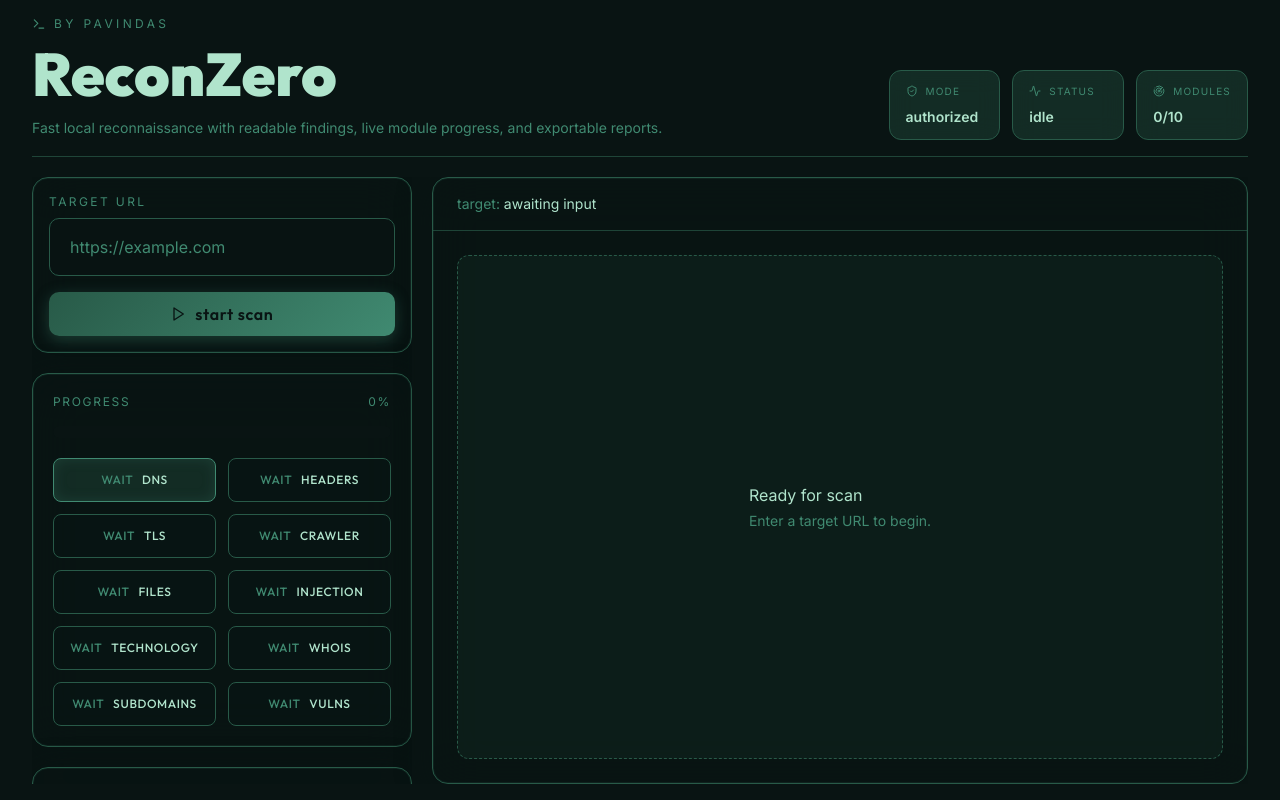
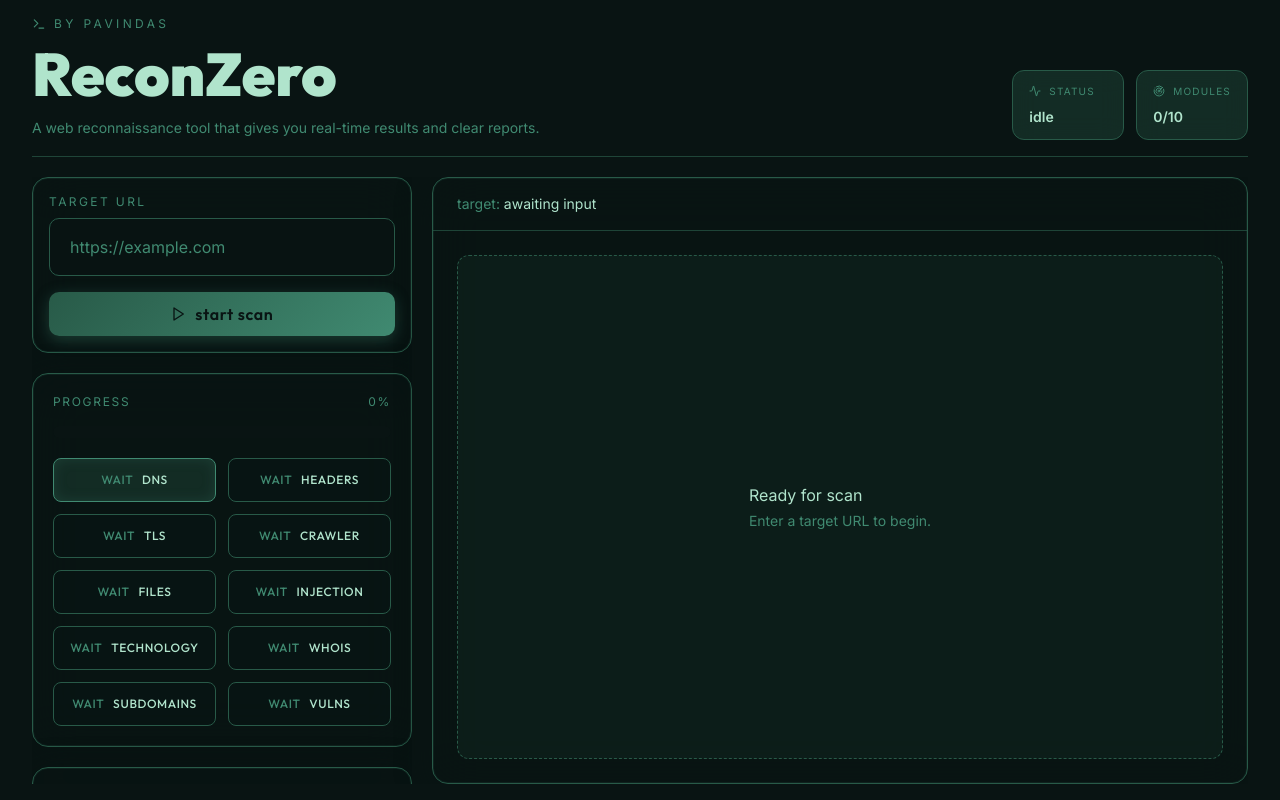
Before and after one commit to PavinDas/ReconZero, a React (Vite) app in the folder client/: page / in a window 1280 px wide. Built offline with nearby package versions, Linux system fonts and the light colour scheme.

Commit message:
REMOVED: mode tab from top

```diff
--- a/client/index.html
+++ b/client/index.html
@@ -19,7 +19,7 @@
 
     <!-- ─── Open Graph (Facebook / LinkedIn / Discord) ─────── -->
     <meta property="og:title" content="ReconZero – Local Web Recon Tool by Pavin Das" />
-    <meta property="og:description" content="Fast local reconnaissance with readable findings, live module progress, and exportable reports. Built by Pavin Das — Ethical Hacker & Web Application Tester." />
+    <meta property="og:description" content="A straightforward web reconnaissance tool that gives you real-time results and clear reports. Built by Pavin Das — Ethical Hacker & Web Application Tester." />
     <meta property="og:type" content="website" />
     <meta property="og:url" content="https://pavindas.github.io" />
     <meta property="og:image" content="https://avatars.githubusercontent.com/u/88970616?v=4" />
@@ -32,7 +32,7 @@
     <meta name="twitter:site" content="@pavin__das" />
     <meta name="twitter:creator" content="@pavin__das" />
     <meta name="twitter:title" content="ReconZero – Local Web Recon Tool by Pavin Das" />
-    <meta name="twitter:description" content="Fast local reconnaissance with readable findings, live module progress, and exportable reports. Built by Pavin Das — Ethical Hacker & Web Application Tester based in Bengaluru." />
+    <meta name="twitter:description" content="A straightforward web reconnaissance tool that gives you real-time results and clear reports. Built by Pavin Das — Ethical Hacker & Web Application Tester based in Bengaluru." />
     <meta name="twitter:image" content="https://avatars.githubusercontent.com/u/88970616?v=4" />
 
     <!-- ─── Structured Data (JSON-LD) ───────────────────────── -->
--- a/client/src/App.jsx
+++ b/client/src/App.jsx
@@ -82,11 +82,10 @@ export default function App() {
               </div>
               <h1 className="text-4xl font-black leading-none text-mint sm:text-6xl">ReconZero</h1>
               <p className="mt-3 max-w-2xl text-sm leading-6 text-teal">
-              Fast local reconnaissance with readable findings, live module progress, and exportable reports.
+                A web reconnaissance tool that gives you real-time results and clear reports.
               </p>
             </div>
-          <div className="grid grid-cols-3 gap-3 text-xs text-teal">
-            <StatusPill label="mode" value="authorized" icon={ShieldCheck} />
+            <div className="grid grid-cols-2 gap-3 text-xs text-teal">
               <StatusPill label="status" value={status} icon={Activity} tone={status} />
               <StatusPill label="modules" value={`${completed}/${modules.length}`} icon={Radar} />
             </div>
```
Lines whose indentation alone changed are shown as unchanged.
